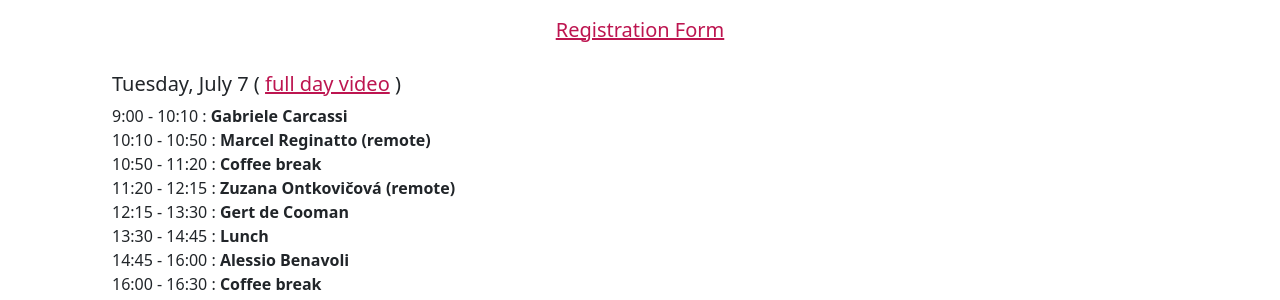
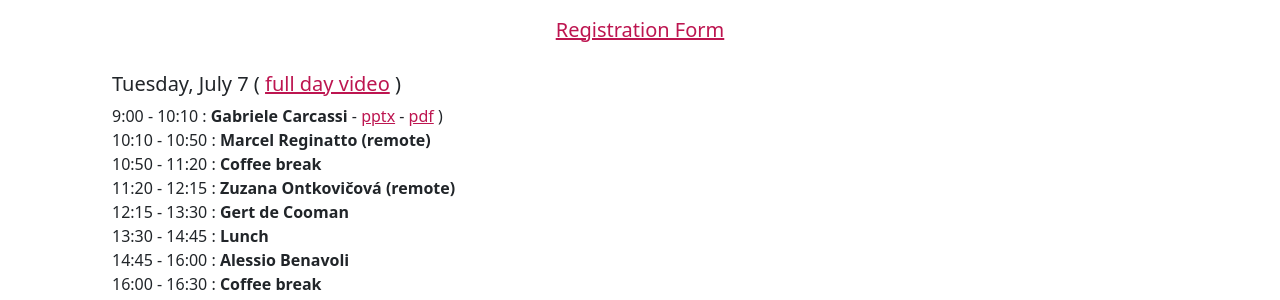
Before and after one commit to assumptionsofphysics/assumptionsofphysics.github.io, a Jekyll site: the page built from events/2026WSNonAdditive/index.html, in a window 1280 px wide and 900 px high, scrolled down 397 px. Shown: the part 155-455 px from the top of the window. Built offline with Jekyll 4.4.1, drawn with Linux system fonts in a browser that asks for light colours; nearby versions of some CDN libraries; some web fonts are replaced; a script that is not in the unit is left out.

Commit message:
Add pdf of G's slides and link to slides from website

```diff
--- a/events/2026WSNonAdditive/index.html
+++ b/events/2026WSNonAdditive/index.html
@@ -21,7 +21,10 @@ title: Non-Additive Measures and Generalized Probabilities in Physics
     <h5 style="text-align: center; margin-bottom: 30px"><a href="https://forms.gle/vwDfJPcBCvZ4WsQp8">Registration Form</a></h5>
     <div class="col-md-12">
       <h5>Tuesday, July 7 ( <a href="https://youtube.com/live/EBMj7P_l1ps?feature=share">full day video</a> )</h5>
-      <p>9:00 - 10:10 : <b>Gabriele Carcassi</b>
+      <p>9:00 - 10:10 : <b>Gabriele Carcassi</b> -
+        <a href="20260707-Carcassi.pptx">pptx</a> -
+        <a href="20260707-Carcassi.pdf">pdf</a> )
+
         </br>
 
         10:10 - 10:50 : <b>Marcel Reginatto (remote)</b>
```
Also changed, not shown: 1 other file.
